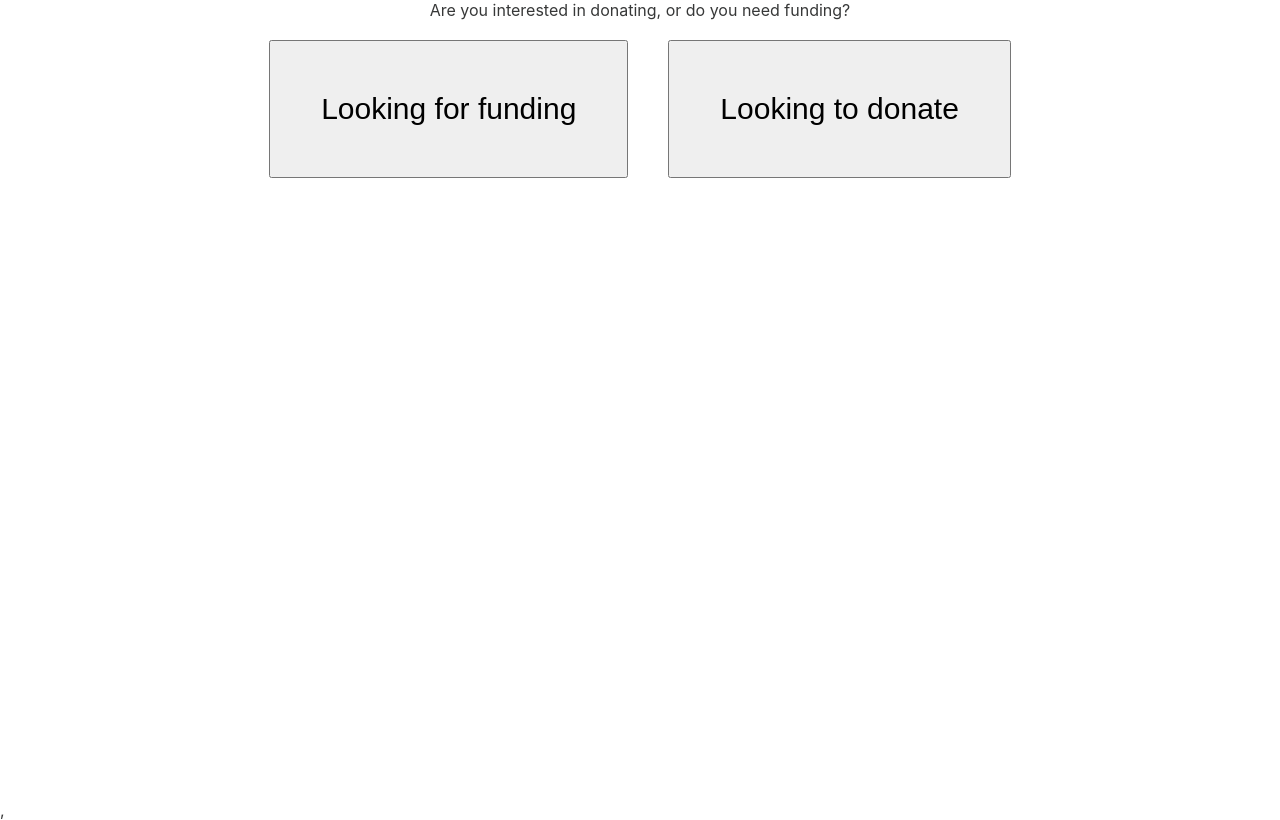
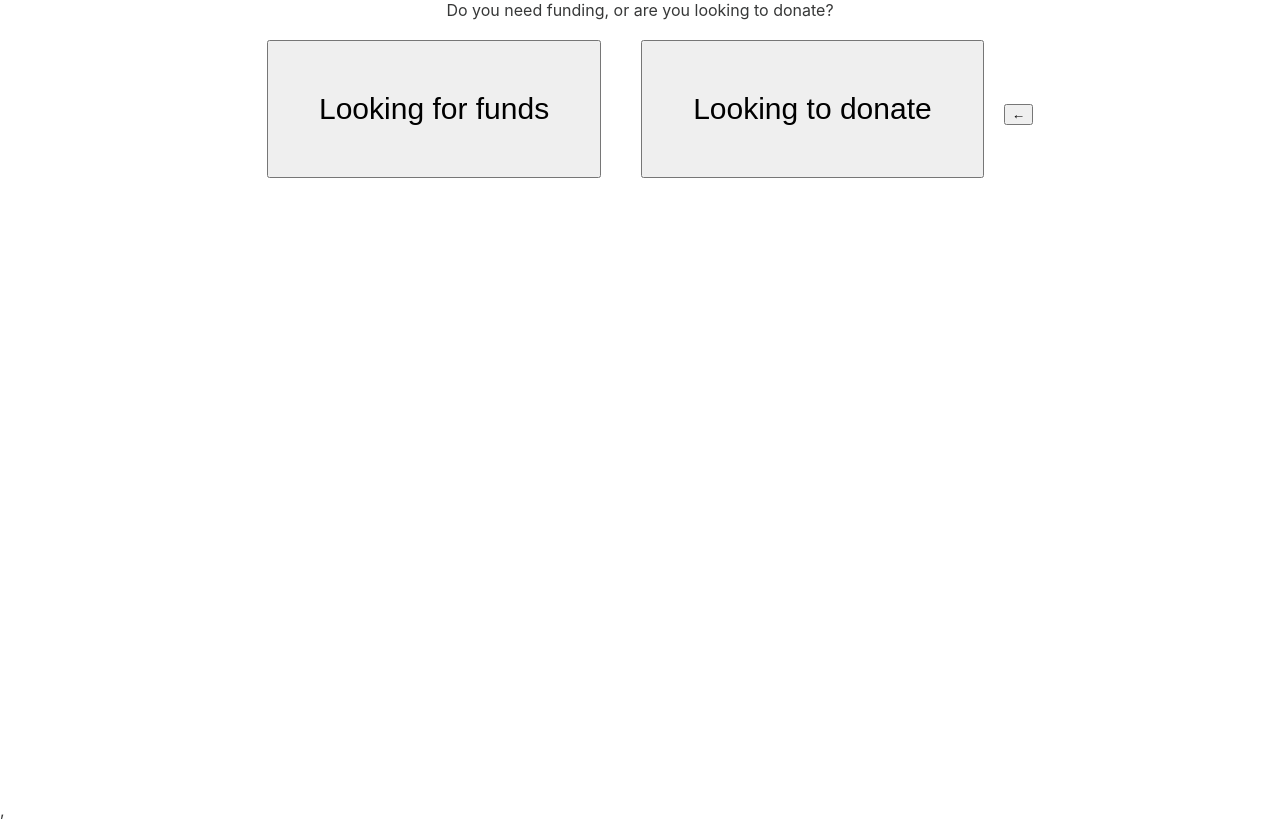
Before and after one commit to joannatomassoni/allprobono-search-tool, a React (Create React App) app: page / in a window 1280 px wide. Built offline with nearby package versions, Linux system fonts and the light colour scheme.

Commit message:
Add back button option

```diff
--- a/src/App.js
+++ b/src/App.js
@@ -7,29 +7,50 @@ class App extends React.Component {
   constructor() {
     super();
     this.state = {
-      currentQuestion: 'Are you interested in donating, or do you need funding?',
-      currentChoices: ['Looking for funding', 'Looking to donate']
+      currentQuestion: 'Do you need funding, or are you looking to donate?',
+      currentChoices: ['Looking for funds', 'Looking to donate'],
+      answers: new Map(),
+      counter: 0
     }
   }
 
-  handleButtonClick = (nextQ) => {
+  handleButtonClick = (buttonText) => {
+    let { answers, counter, currentQuestion } = this.state;
     this.setState({
-      currentQuestion: QAMap.get(nextQ),
-      currentChoices: QAMap.get(this.state.currentQuestion)
+      answers: answers.set(currentQuestion, buttonText),
+      counter: counter + 1,
+      currentQuestion: QAMap.get(buttonText),
+      currentChoices: QAMap.get(QAMap.get(buttonText)),
     })
   }
 
+  handleBackArrowClick = () => {
+    let { answers, counter } = this.state;
+    const answersArray = [...answers.keys()]
+    console.log(answersArray);
+    if (counter) {
+      // set current question to the previous one in the array and decrement counter
+      this.setState({
+        currentQuestion: answersArray[counter - 1],
+        currentChoices: QAMap.get(answersArray[counter - 1]),
+        counter: counter - 1
+      })
+    }
+  }
+
   render() {
-    const { currentQuestion, currentChoices } = this.state;
+    const { currentQuestion, currentChoices} = this.state;
+
     return (
       <div className='App'>
         <Layout>
           <div>{currentQuestion}</div>
           {currentChoices.map((choice) => {
             return (
-              <ChoiceButton text={choice} handleButtonClick={this.handleButtonClick}/>
+              <ChoiceButton key={choice} text={choice} handleButtonClick={this.handleButtonClick}/>
             )
           })}
+          <button onClick={this.handleBackArrowClick}>&larr;</button>
         </Layout>
       </div>
     )
```
